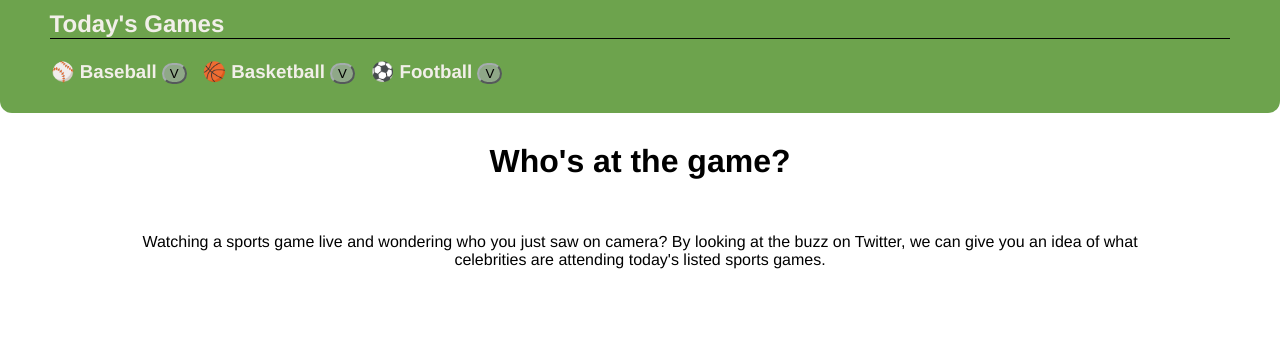
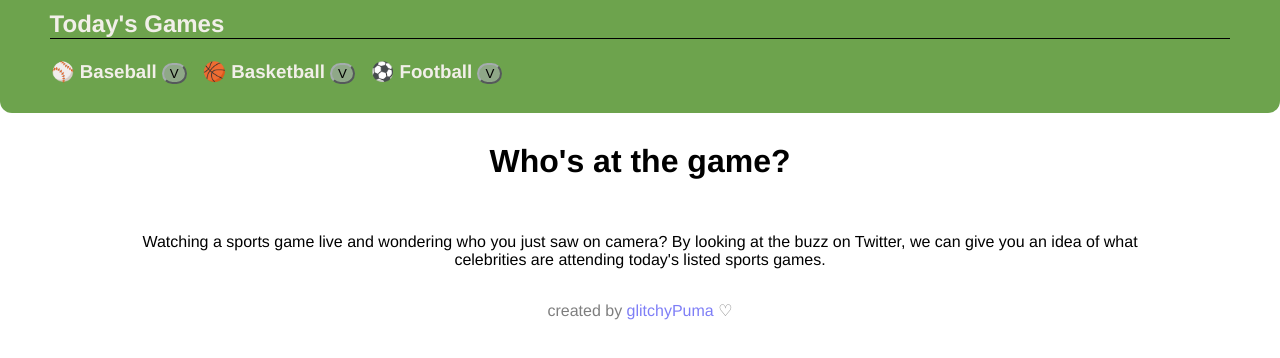
Before and after one commit to glitchypuma/whos-at-the-game, a Vue app in the folder frontend/: page / in a window 1280 px wide. Shown: the top 358 px of the page. Built offline with nearby package versions, Linux system fonts and the light colour scheme.

Commit message:
Add footer

```diff
--- a/frontend/src/App.vue
+++ b/frontend/src/App.vue
@@ -3,7 +3,7 @@
   <WebsiteTitle :selectedGameString="gameString"/>
   <LandingPage v-if="!viewingGame" />
   <GameAttendance v-if="viewingGame" :selectedGame="scraperParams"/>
-  <!-- FOOTER COMPONENT HERE -->
+  <WebsiteFooter />
 </template>
 
 <script>
@@ -11,6 +11,7 @@ import SportsGamesHeader from './components/SportsGamesHeader.vue'
 import WebsiteTitle from './components/WebsiteTitle.vue'
 import GameAttendance from './components/GameAttendance.vue'
 import LandingPage from './components/LandingPage.vue'
+import WebsiteFooter from './components/WebsiteFooter.vue'
 
 export default {
   name: 'App',
@@ -18,7 +19,8 @@ export default {
     SportsGamesHeader,
     WebsiteTitle,
     LandingPage,
-    GameAttendance
+    GameAttendance,
+    WebsiteFooter
   },
 
   data () {
@@ -59,6 +61,6 @@ export default {
 }
 
 ::selection {
-  background-color: rgba(0, 128, 0, 0.267);
+  background-color: #904e5579;
 }
 </style>
--- /dev/null
+++ b/frontend/src/components/WebsiteFooter.vue
@@ -0,0 +1,27 @@
+<template>
+    <body>
+        created by <a alt="GitHub repository with this website's code (opens in new tab)" target="_blank" href="https://github.com/glitchypuma/whos-at-the-game">glitchyPuma</a> ♡
+    </body>
+</template>
+
+<script>
+export default {
+    name: 'WebsiteFooter',
+    props: {
+        /** Pass anything needed to scrape twitter */
+        selectedGameString: String
+    }
+}
+
+</script>
+
+<style scoped>
+body {
+    text-align: center;
+    opacity: 50%;
+}
+a {
+    text-decoration: none;
+}
+
+</style>
--- a/frontend/src/components/WebsiteTitle.vue
+++ b/frontend/src/components/WebsiteTitle.vue
@@ -18,7 +18,6 @@ export default {
 
 <style scoped>
 body {
-    /* color: #552583; */
     text-align: center;
 }
 
```
